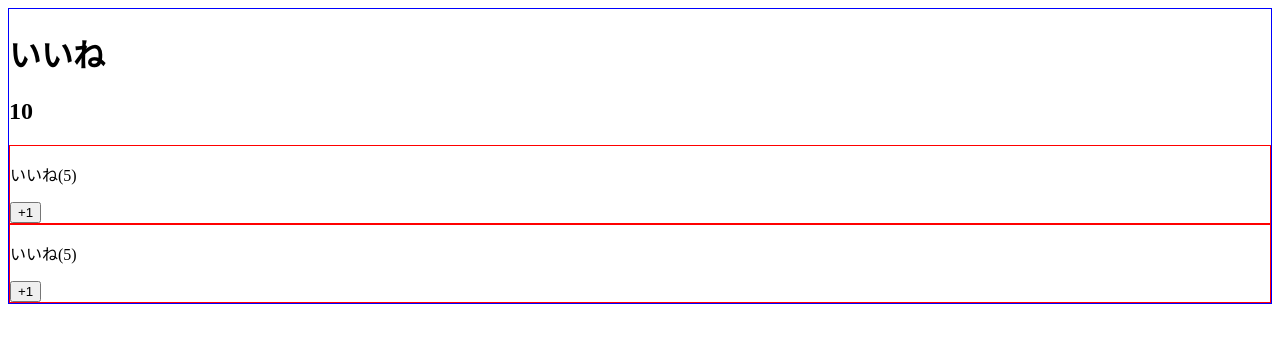
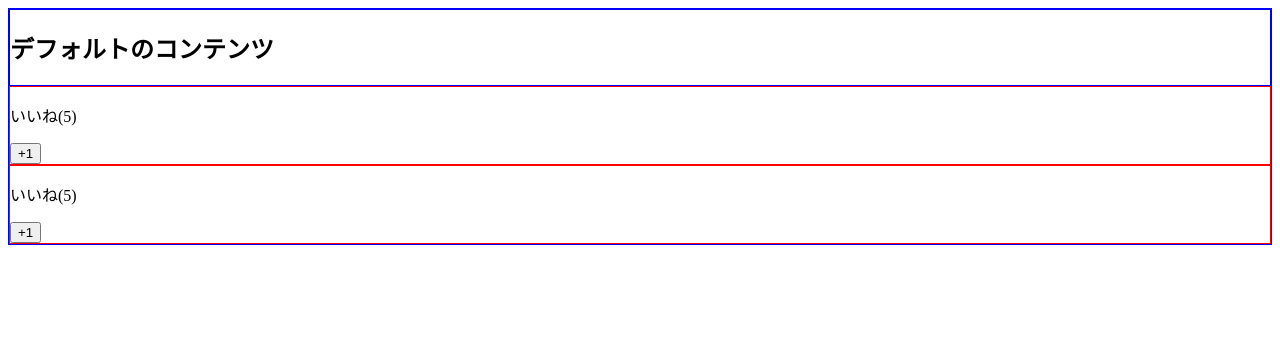
Before and after one commit to t-tazy/udemy-vuejs, a Vue app: page / in a window 1280 px wide. Shown: the top 342 px of the page. Built offline with nearby package versions, Linux system fonts and the light colour scheme.

Commit message:
フォールバックコンテンツ

```diff
--- a/src/App.vue
+++ b/src/App.vue
@@ -1,7 +1,7 @@
 <template>
   <div>
-    <LikeHeader></LikeHeader>
-    <h2>{{ number }}</h2>
+    <LikeHeader>
+    </LikeHeader>
     <LikeNumber :number="number"></LikeNumber>
     <LikeNumber :number="number"></LikeNumber>
   </div>
--- a/src/components/LikeHeader.vue
+++ b/src/components/LikeHeader.vue
@@ -1,3 +1,13 @@
 <template>
-  <h1>いいね</h1>
+  <div>
+    <slot>
+      <h2>デフォルトのコンテンツ</h2>
+    </slot>
+  </div>
 </template>
+
+<script>
+export default {
+  props: ["headerText"]
+};
+</script>
```
